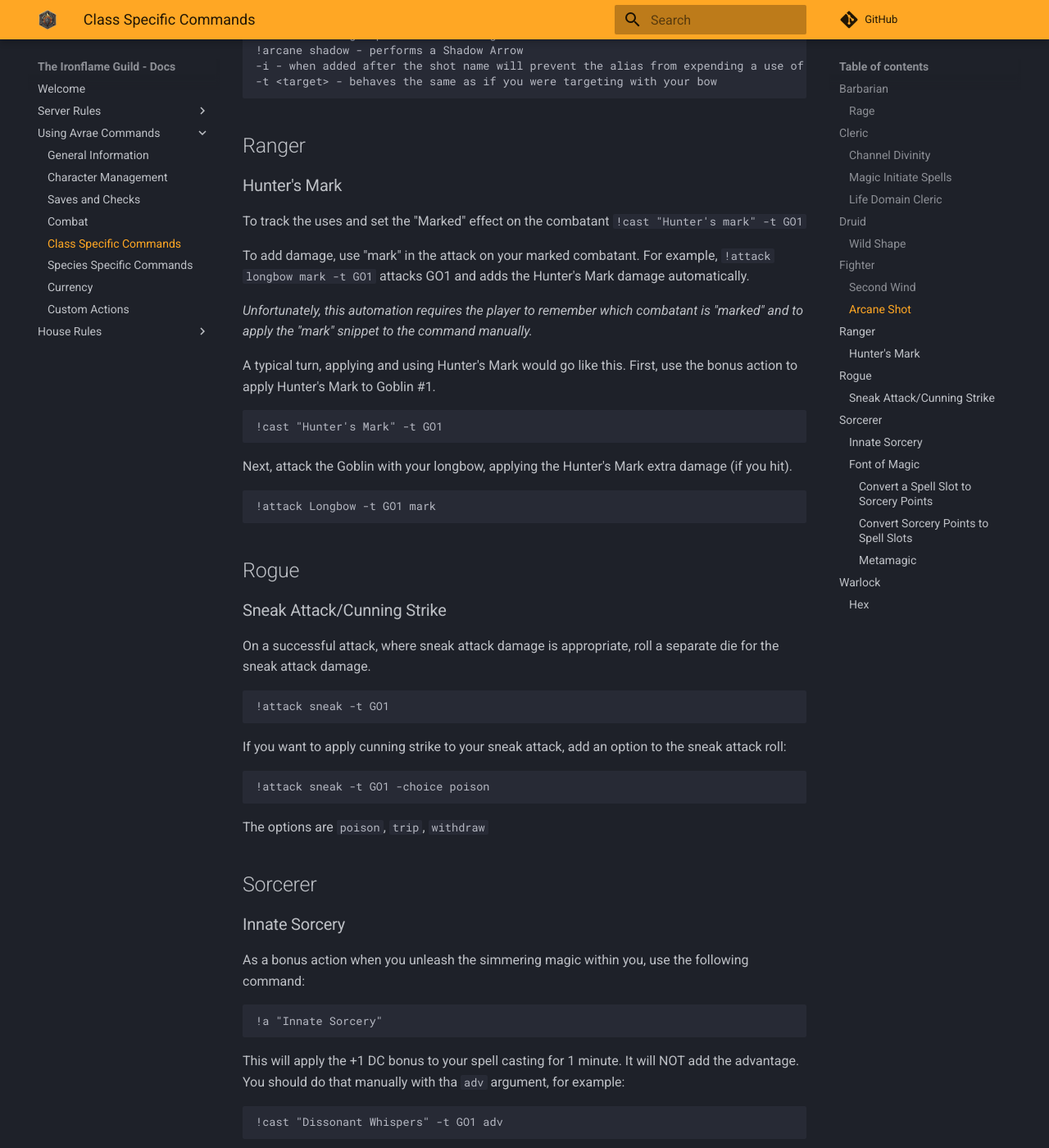
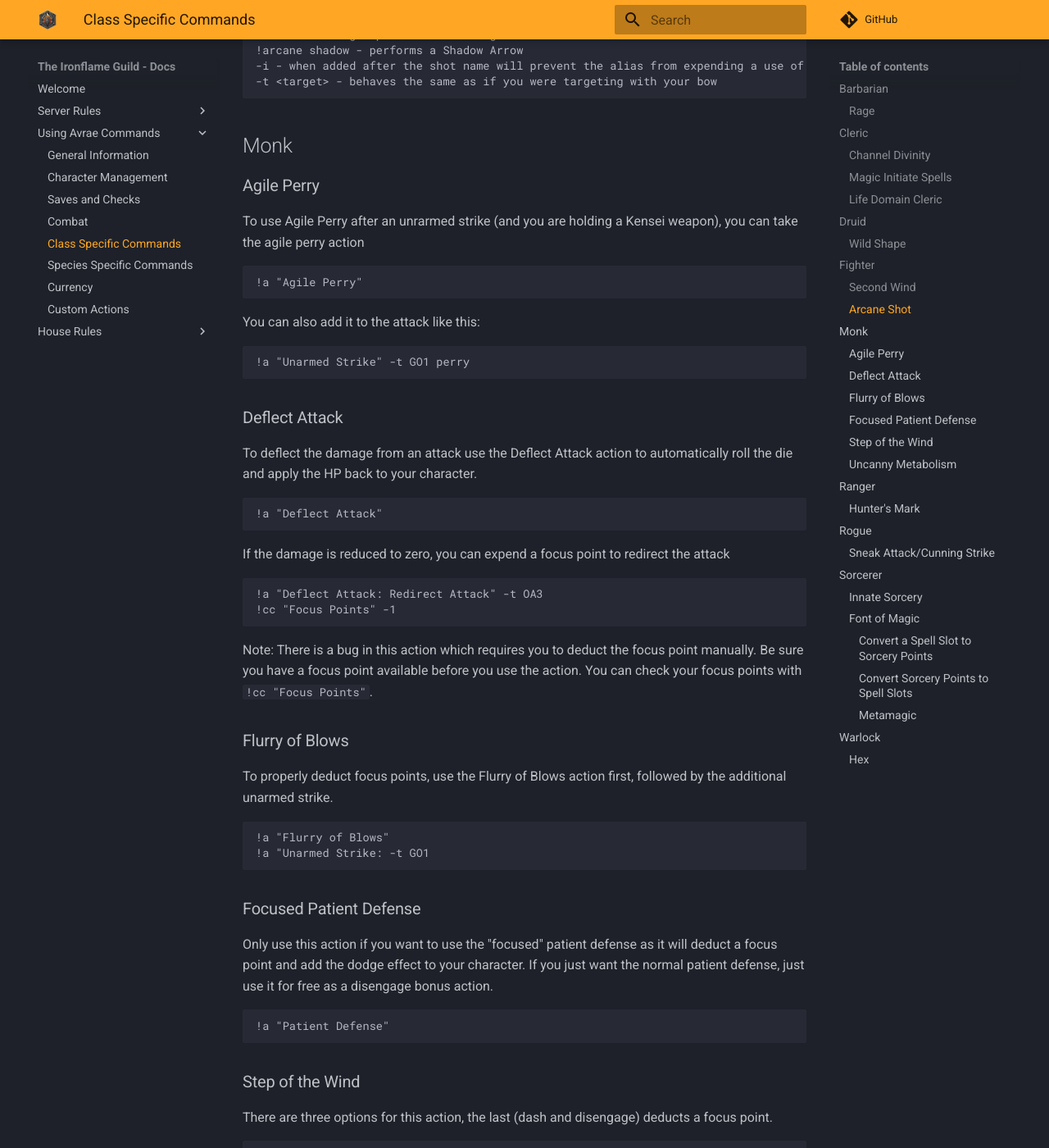
Before and after one commit to adamhstewart/doip-docs, an MkDocs documentation site: the page built from docs/class-commands.md, in a window 1280 px wide and 1400 px high, scrolled down 2507 px. Shown: the whole window at 82% size. Built offline with MkDocs 1.6.1 and Material for MkDocs 9.7.7, drawn with Linux system fonts in a browser that asks for light colours; comment, search, counter and statistics services are not loaded; some of the changed text lies outside the part shown.

Commit message:
Add Monk.

````diff
--- a/docs/class-commands.md
+++ b/docs/class-commands.md
@@ -92,6 +92,73 @@
 !arcane shadow - performs a Shadow Arrow
 -i - when added after the shot name will prevent the alias from expending a use of your Arcane Shot
 -t <target> - behaves the same as if you were targeting with your bow
+```
+
+## Monk
+### Agile Perry
+To use Agile Perry after an unrarmed strike (and you are holding a Kensei weapon), you can take the agile perry action
+
+```sh
+!a "Agile Perry"
+```
+
+You can also add it to the attack like this:
+
+```sh
+!a "Unarmed Strike" -t GO1 perry
+```
+
+### Deflect Attack
+To deflect the damage from an attack use the Deflect Attack action to automatically roll the die and apply the HP back to your character.
+
+```sh
+!a "Deflect Attack"
+```
+
+If the damage is reduced to zero, you can expend a focus point to redirect the attack
+```sh
+!a "Deflect Attack: Redirect Attack" -t OA3
+!cc "Focus Points" -1
+```
+Note: There is a bug in this action which requires you to deduct the focus point manually. Be sure you have a focus point available before you use the action. You can check your focus points with `!cc "Focus Points"`.
+
+### Flurry of Blows
+To properly deduct focus points, use the Flurry of Blows action first, followed by the additional unarmed strike.
+
+```sh
+!a "Flurry of Blows"
+!a "Unarmed Strike: -t GO1
+```
+### Focused Patient Defense
+Only use this action if you want to use the "focused" patient defense as it will deduct a focus point and add the dodge effect to your character. If you just want the normal patient defense, just use it for free as a disengage bonus action.
+
+```sh
+!a "Patient Defense"
+```
+
+### Step of the Wind
+There are three options for this action, the last (dash and disengage) deducts a focus point.
+
+```sh
+!a "Step of the Wind (Dash)"
+!a "Step of the Wind (Disengage)"
+!a "Step of the Wind (Dash and Disengage)"
+```
+
+Alternatively, you can use:
+
+```sh
+!a step
+```
+Avrae will prompt you to choose one of the above actions.
+
+### Uncanny Metabolism
+When you roll initiative, you can also take the Uncanny Metabolism action, which will restore your focus points and some HP.
+
+```sh
+!init join
+!move J13
+!a "Uncanny Metabolism"
 ```
 
 ## Ranger
````
